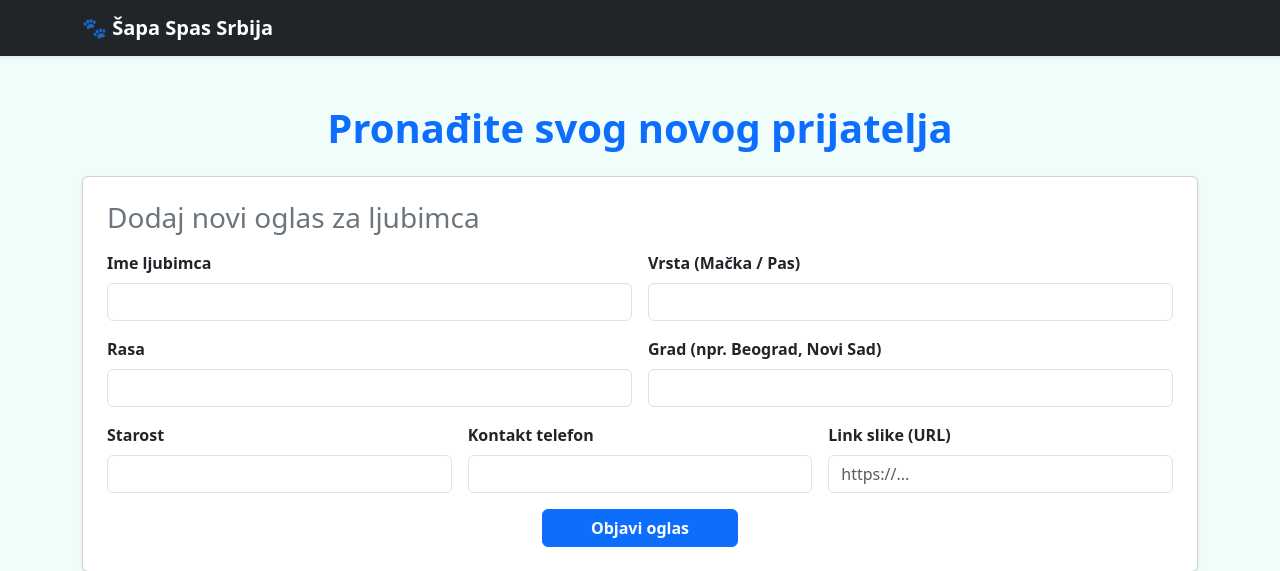
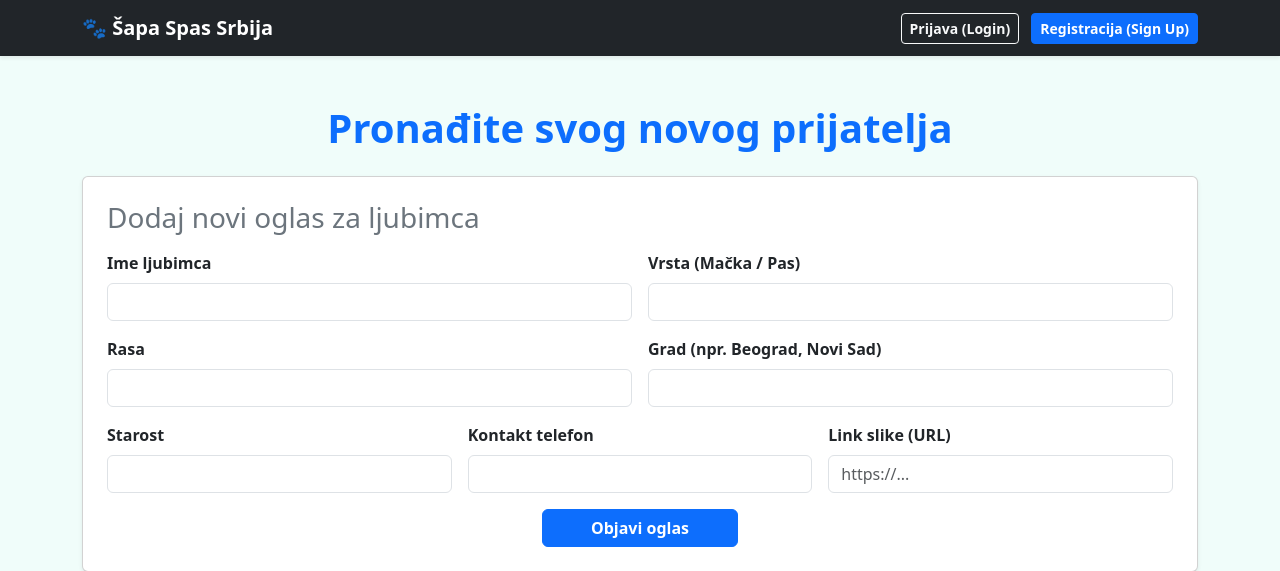
Before and after one commit to ilhamelizade075-bit/serbia-pet-app, a Flask app: page / in a window 1280 px wide. Shown: the top 571 px of the page. Run offline with Flask 3, Linux system fonts and the light colour scheme.

Commit message:
Update index.html

```diff
--- a/serbia_pet_app/templates/index.html
+++ b/serbia_pet_app/templates/index.html
@@ -9,10 +9,14 @@
 </head>
 <body style="background-color: #f0fdfa;">
 
-    <!-- Navigasiya Başlığı -->
+    <!-- Navigasiya Başlığı və Giriş Düymələri -->
     <nav class="navbar navbar-dark bg-dark shadow-sm">
-        <div class="container">
+        <div class="container d-flex justify-content-between align-items-center">
             <a class="navbar-brand fw-bold" href="/">🐾 Šapa Spas Srbija</a>
+            <div>
+                <a href="#" class="btn btn-outline-light btn-sm me-2 fw-bold">Prijava (Login)</a>
+                <a href="#" class="btn btn-primary btn-sm fw-bold">Registracija (Sign Up)</a>
+            </div>
         </div>
     </nav>
 
```
